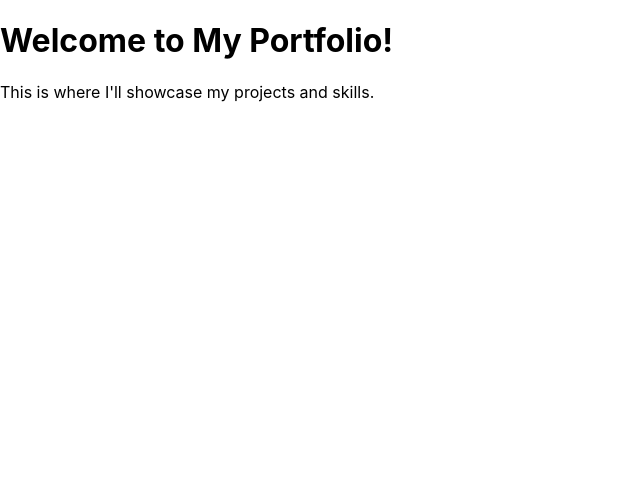
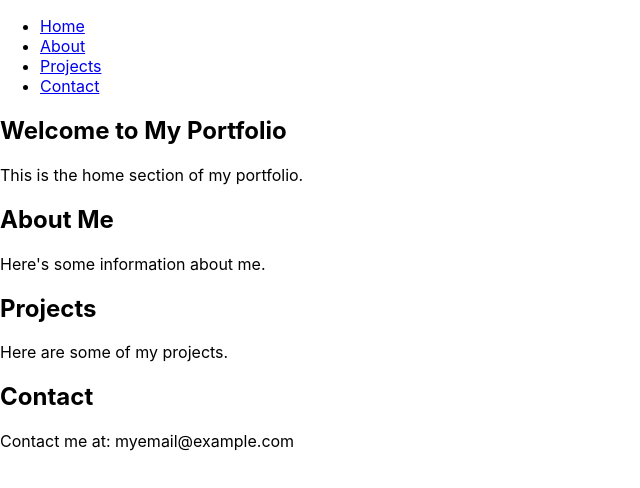
Before and after one commit to OddFutureDaniel/Webportfolio, a React (Create React App) app in the folder frontend/: page / in a window 1280 px wide. Shown: the top 488 px of the page, without its empty margins (0-640 px from the left). Built offline with nearby package versions, Linux system fonts and the light colour scheme.

Commit message:
basic frontend components

```diff
--- a/frontend/package.json
+++ b/frontend/package.json
@@ -8,6 +8,7 @@
     "@testing-library/user-event": "^13.5.0",
     "react": "^18.3.1",
     "react-dom": "^18.3.1",
+    "react-router-dom": "^6.27.0",
     "react-scripts": "5.0.1",
     "web-vitals": "^2.1.4"
   },
--- a/frontend/src/App.js
+++ b/frontend/src/App.js
@@ -1,11 +1,28 @@
 import React from 'react';
+import { Route, Routes } from 'react-router-dom';
+import Home from './components/Home';
+import About from './components/About';
+import Projects from './components/Projects';
+import Contact from './components/Contact';
+// import Admin from './Admin';
+import Navigation from './components/Navigation';  // Import Navigation component
 
 function App() {
   return (
-    <div>
-      <h1>Welcome to My Portfolio!</h1>
-      <p>This is where I'll showcase my projects and skills.</p>
-    </div>
+    <>
+      <Navigation />  {/* Use the Navigation component */}
+
+      {/* Render the sections on the same page */}
+      <Home />
+      <About />
+      <Projects />
+      <Contact />
+
+      {/* Admin route */}
+      {/* <Routes>
+        <Route path="/admin" element={<Admin />} />
+      </Routes> */}
+    </>
   );
 }
 
--- /dev/null
+++ b/frontend/src/components/About.js
@@ -0,0 +1,12 @@
+import React from 'react';
+
+function About() {
+  return (
+    <section id="about">
+      <h2>About Me</h2>
+      <p>Here's some information about me.</p>
+    </section>
+  );
+}
+
+export default About;
--- /dev/null
+++ b/frontend/src/components/Contact.js
@@ -0,0 +1,12 @@
+import React from 'react';
+
+function Contact() {
+  return (
+    <section id="contact">
+      <h2>Contact</h2>
+      <p>Contact me at: myemail@example.com</p>
+    </section>
+  );
+}
+
+export default Contact;
--- /dev/null
+++ b/frontend/src/components/Home.js
@@ -0,0 +1,12 @@
+import React from 'react';
+
+function Home() {
+  return (
+    <section id="home">
+      <h1>Welcome to My Portfolio</h1>
+      <p>This is the home section of my portfolio.</p>
+    </section>
+  );
+}
+
+export default Home;
--- /dev/null
+++ b/frontend/src/components/Navigation.js
@@ -0,0 +1,18 @@
+import React from 'react';
+// import { Link } from 'react-router-dom';
+
+function Navigation() {
+  return (
+    <nav>
+      <ul>
+        <li><a href="#home">Home</a></li>
+        <li><a href="#about">About</a></li>
+        <li><a href="#projects">Projects</a></li>
+        <li><a href="#contact">Contact</a></li>
+        {/* <li><Link to="/admin">Admin</Link></li> Link to admin page */}
+      </ul>
+    </nav>
+  );
+}
+
+export default Navigation;
--- /dev/null
+++ b/frontend/src/components/Projects.js
@@ -0,0 +1,12 @@
+import React from 'react';
+
+function Projects() {
+  return (
+    <section id="projects">
+      <h2>Projects</h2>
+      <p>Here are some of my projects.</p>
+    </section>
+  );
+}
+
+export default Projects;
```
Also changed, not shown: 1 other file (tests, documents, lock files or other folders).
